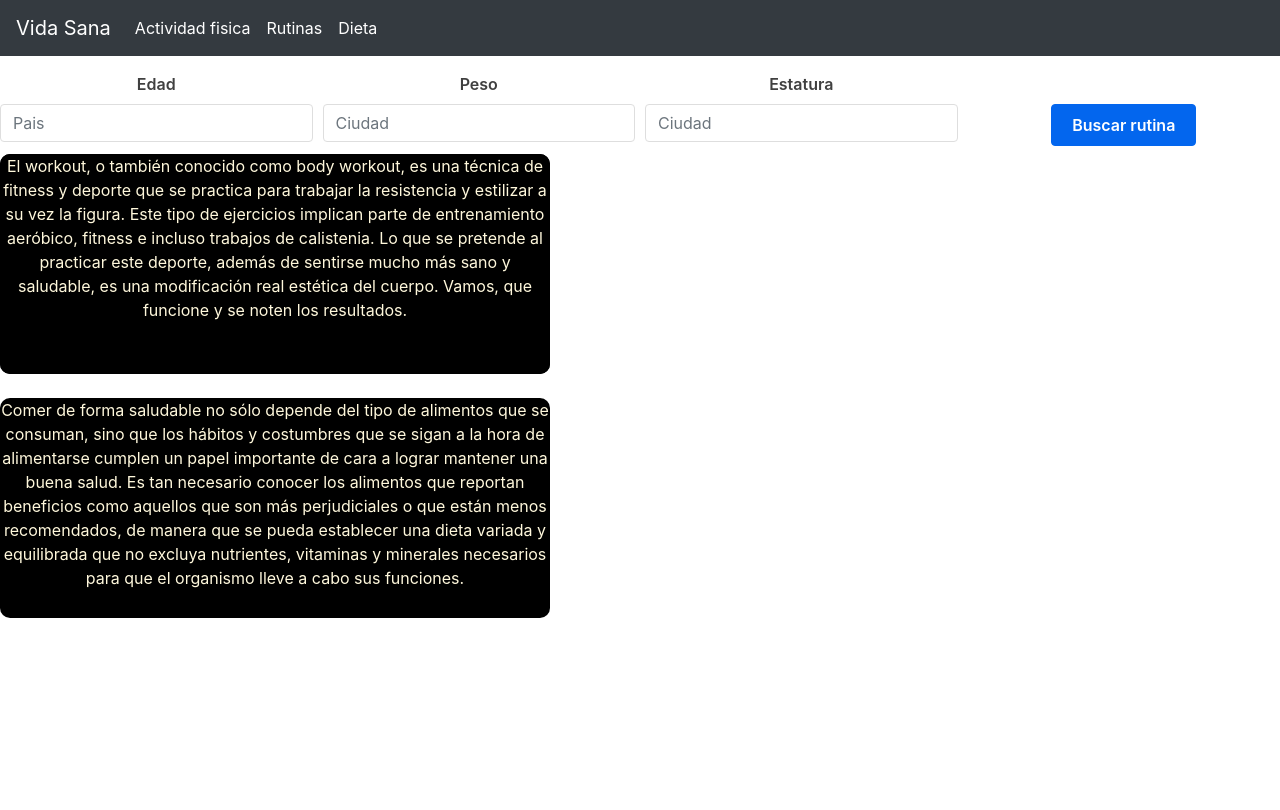
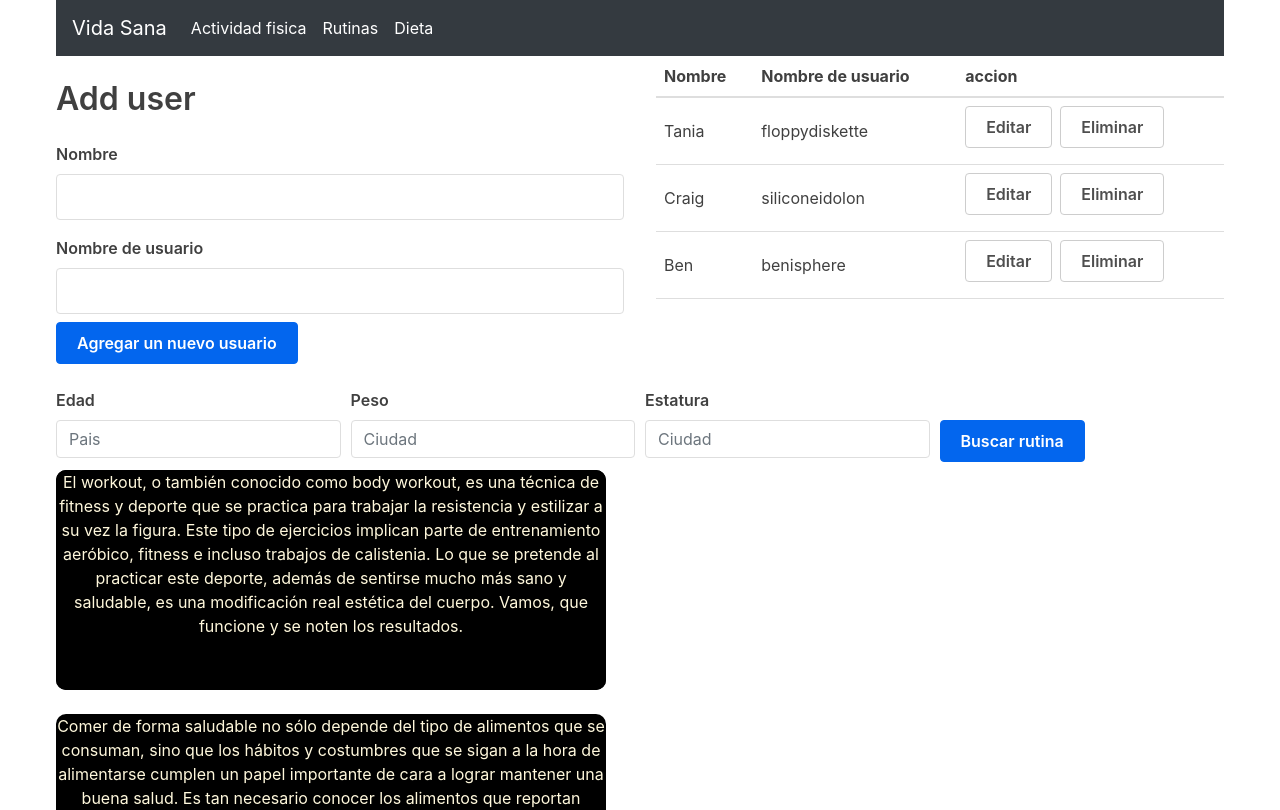
Before and after one commit to alejandro292015/react, a React (Create React App) app: page / in a window 1280 px wide. Shown: the top 810 px of the page. Built offline with nearby package versions, Linux system fonts and the light colour scheme.

Commit message:
first commit

```diff
--- a/src/App.js
+++ b/src/App.js
@@ -1,22 +1,16 @@
-import React from 'react'
+import React, {useState} from 'react'
+import UserTable from './components/User.Table'
+import AddUserForm from './components/AddUserForm'
+import EditUserForm from './components/EditUserForm'
 import Ingredientes from './components/filtro';
 import Cabezera from './components/Cabezera';
+import { v4 as uuidv4 } from 'uuid';
 import 'bootstrap/dist/css/bootstrap.min.css';
  import './styles/app.css'
  import './styles/filtro.css'
  import './styles/work.css'
  import Work from './components/workout';
  const App = () =>{
-  return(
-    <div className="App">
-    <Cabezera />
-    <Ingredientes />
-    <Work />
-
-
-
-    </div>
-    )
      const usersData = [
        { id: uuidv4(), name: 'Tania', username: 'floppydiskette' },
        { id: uuidv4(), name: 'Craig', username: 'siliconeidolon' },
@@ -66,8 +60,10 @@ const updateUser = (id, updateUser) =>{
 
      return (
      <div className="container">
+        <Cabezera />
        <div className="flex-row">
          <div className="flex-large">
+
 
          {
            editing ?(
@@ -86,7 +82,6 @@ const updateUser = (id, updateUser) =>{
            )
 
          }
-
          </div>
          <div className="flex-large">
            <UserTable users={users}
@@ -94,6 +89,9 @@ const updateUser = (id, updateUser) =>{
             editRow={editRow}/>
          </div>
        </div>
+
+    <Ingredientes />
+    <Work />
      </div>
      );
 
--- a/src/components/AddUserForm.jsx
+++ b/src/components/AddUserForm.jsx
@@ -14,7 +14,7 @@ const AddUserForm = (props) => {
     }
     return (
         <form onSubmit={handleSubmit(onSubmit)}>
-        <label>Name</label>
+        <label>Nombre</label>
         <input type="text" name="name" ref={
             register({
                 required: {value:true, menssage:'campo requerido'}
@@ -23,7 +23,7 @@ const AddUserForm = (props) => {
         <div>
             {errors?.name?.menssage}
         </div>
-        <label>Username</label>
+        <label>Nombre de usuario</label>
         <input type="text" name="username" ref={
             register({
                 required:{value:true,menssage:'campo requerido'}
@@ -32,7 +32,7 @@ const AddUserForm = (props) => {
          <div>
             {errors?.username?.menssage}
         </div>
-        <button>Add new user</button>
+        <button>Agregar un nuevo usuario</button>
       </form>
     )
 }
--- a/src/components/EditUserForm.jsx
+++ b/src/components/EditUserForm.jsx
@@ -22,7 +22,7 @@ const EditUserForm = (props) => {
     }
     return (
         <form onSubmit={handleSubmit(onSubmit)}>
-        <label>Name</label>
+        <label>Nombre</label>
         <input type="text" name="name" ref={
             register({
                 required: {value:true, menssage:'campo requerido'}
@@ -31,7 +31,7 @@ const EditUserForm = (props) => {
         <div>
             {errors?.name?.menssage}
         </div>
-        <label>Username</label>
+        <label>Nombre de usuario</label>
         <input type="text" name="username" ref={
             register({
                 required:{value:true,menssage:'campo requerido'}
--- a/src/components/User.Table.jsx
+++ b/src/components/User.Table.jsx
@@ -7,9 +7,9 @@ const UserTable = (props)  => {
           <table>
     <thead>
       <tr>
-        <th>Name</th>
-        <th>Username</th>
-        <th>Actions</th>
+        <th>Nombre </th>
+        <th>Nombre de usuario</th>
+        <th>accion</th>
       </tr>
     </thead>
     <tbody>
@@ -24,11 +24,11 @@ const UserTable = (props)  => {
                 onClick ={
                     () => {props.editRow(user)}
                 }
-                >Edit</button>
+                >Editar</button>
                 <button
-                className="button muted-button"
+                className="button muted-button ml-2"
                 onClick ={() => {props.deleteUser(user.id)}}
-                >Delete
+                >Eliminar
                 </button>
 
                 </td>
```
Lines whose indentation alone changed are shown as unchanged.
